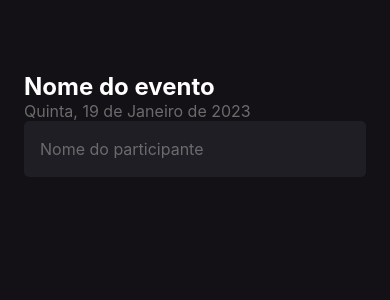
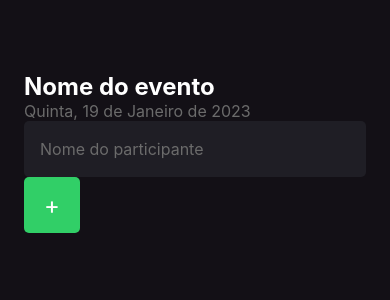
Before and after one commit to AndrewBoldrin/rocketseat-ignite-imhere, a React Native app: screen / in a window 390 px wide. Shown: the top 300 px of the page. Built offline with nearby package versions, Linux system fonts and the light colour scheme.

Commit message:
add botão adicionar

```diff
--- a/src/screen/Home/index.tsx
+++ b/src/screen/Home/index.tsx
@@ -1,7 +1,11 @@
-import { Text, TextInput, View } from "react-native";
+import { Text, TextInput, View, TouchableOpacity } from "react-native";
 import { styles } from "../Home/styles";
 
 export function Home() {
+  function handleParticipantAdd() {
+    console.log("Você clicou no botão de Adicionar!");
+  }
+
   return (
     <View style={styles.container}>
       <Text style={styles.eventName}>Nome do evento</Text>
@@ -11,6 +15,9 @@
         placeholder="Nome do participante"
         placeholderTextColor="#6B6B6B"
       />
+      <TouchableOpacity style={styles.button} onPress={handleParticipantAdd}>
+        <Text style={styles.buttonText}>+</Text>
+      </TouchableOpacity>
     </View>
   );
 }
--- a/src/screen/Home/styles.ts
+++ b/src/screen/Home/styles.ts
@@ -24,4 +24,16 @@
     padding: 16,
     fontSize: 16,
   },
+  buttonText: {
+    color: "#FFF",
+    fontSize: 24,
+  },
+  button: {
+    width: 56,
+    height: 56,
+    borderRadius: 5,
+    backgroundColor: "#31CF67",
+    alignItems: "center",
+    justifyContent: "center",
+  },
 });
```
